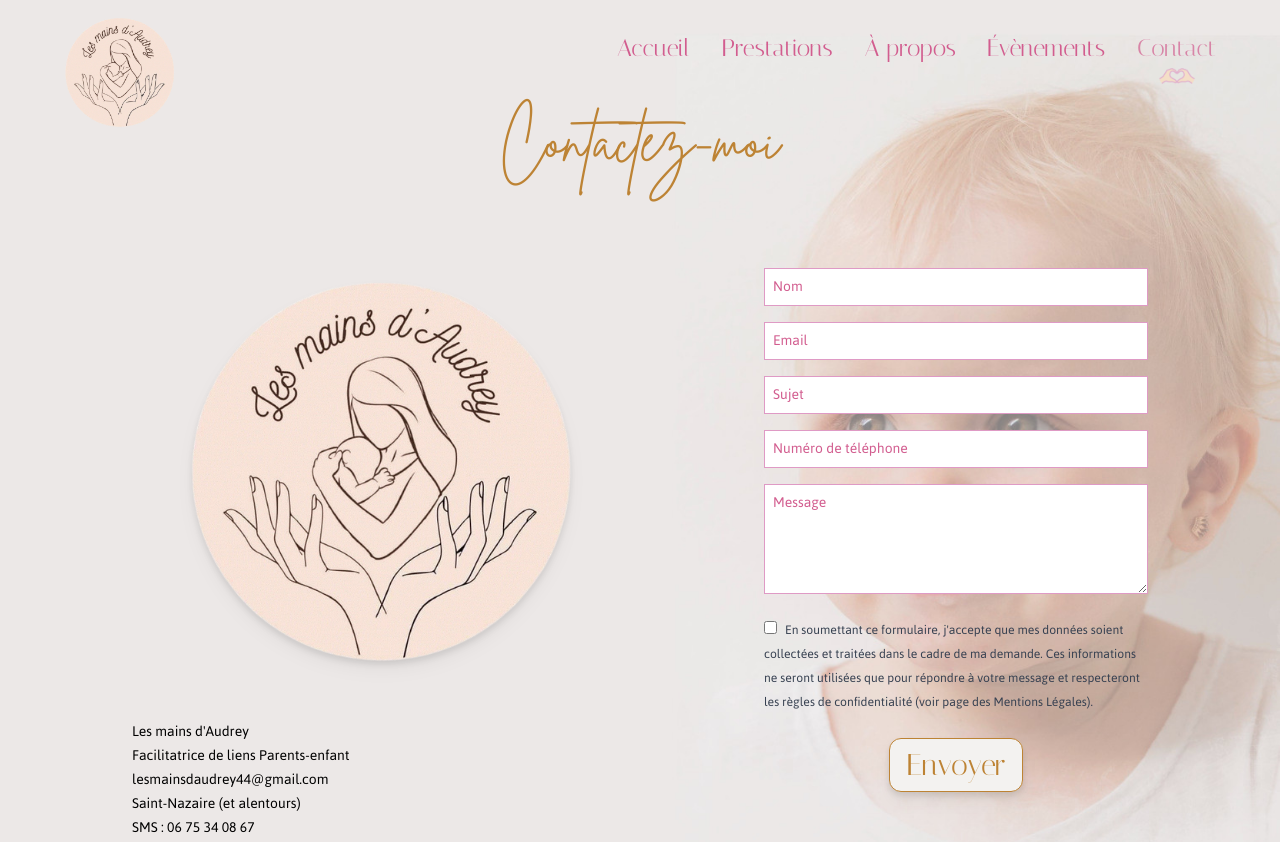
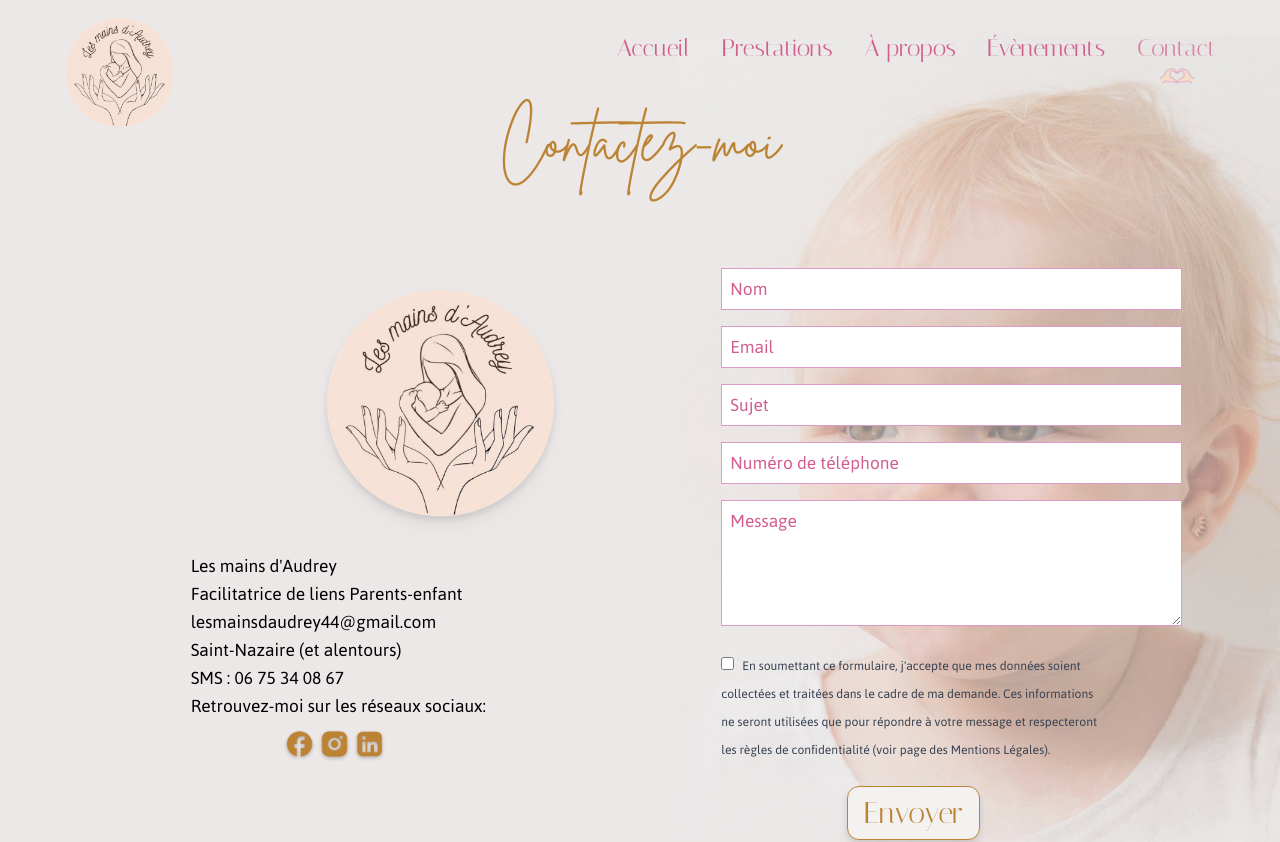
Before and after one commit to luciel53/lesmainsd-audrey, a Next.js app in the folder les-mains-d-audrey/: page /contact in a window 1280 px wide. Shown: the top 842 px of the page. Built offline with nearby package versions, Linux system fonts and the light colour scheme; what tailwindcss-animated would draw is missing.

Commit message:
form is responsive

```diff
--- a/les-mains-d-audrey/src/app/contact/page.js
+++ b/les-mains-d-audrey/src/app/contact/page.js
@@ -7,14 +7,14 @@ export default function Event() {
       <h1 className="font-brittany text-4xl md:text-5xl lg:text-6xl mb-6 md:mb-8 lg:mb-12">
         Contactez-moi
       </h1>
-      <div className="flex flex-wrap-reverse font-jaldi lg:flex-row justify-evenly">
-        <div>
+      <div className="flex flex-wrap-reverse font-jaldi md:text-xl lg:flex-row justify-evenly mx-40">
+        <div className="md:mt-8 mx-4">
           <Image
             src="/images/logo.png"
             alt="Logo de les mains d'Audrey"
             width={400}
             height={400}
-            className=" w-[60%] md:w-[100%] mx-auto drop-shadow-lg"
+            className=" w-[60%] md:w-[60%] mx-auto drop-shadow-lg"
           />
           <p>Les mains d'Audrey</p>
           <p>Facilitatrice de liens Parents-enfant</p>
@@ -44,7 +44,7 @@ export default function Event() {
           </div>
         </div>
         {/* Form */}
-        <div className="mt-12 font-jaldi">
+        <div className="mt-12">
           <form action="#" method="POST" className="font-jaldi">
             {/* Champ Nom */}
             <div className="mb-4">
@@ -54,7 +54,7 @@ export default function Event() {
                 name="name"
                 required
                 placeholder="Nom"
-                className=" w-80 md:w-96 py-1.5 px-2 border border-lightPink focus:outline-none placeholder-pink focus:ring-2 focus:ring-pink text-pink placeholder-pink-500"
+                className=" w-80 md:w-[120%] py-1.5 px-2 border border-lightPink focus:outline-none placeholder-pink focus:ring-2 focus:ring-pink text-pink placeholder-pink-500"
               />
             </div>
 
@@ -66,7 +66,7 @@ export default function Event() {
                 name="email"
                 required
                 placeholder="Email"
-                className=" w-80 md:w-96 py-1.5 px-2 border border-lightPink focus:outline-none placeholder-pink focus:ring-2 focus:ring-pink text-pink placeholder-pink-500 font-normal"
+                className=" w-80 md:w-[120%] py-1.5 px-2 border border-lightPink focus:outline-none placeholder-pink focus:ring-2 focus:ring-pink text-pink placeholder-pink-500 font-normal"
               />
             </div>
 
@@ -78,7 +78,7 @@ export default function Event() {
                 name="subject"
                 required
                 placeholder="Sujet"
-                className=" w-80 md:w-96 py-1.5 px-2 border border-lightPink focus:outline-none placeholder-pink focus:ring-2 focus:ring-pink text-pink placeholder-pink-500 font-normal"
+                className=" w-80 md:w-[120%] py-1.5 px-2 border border-lightPink focus:outline-none placeholder-pink focus:ring-2 focus:ring-pink text-pink placeholder-pink-500 font-normal"
               />
             </div>
 
@@ -89,7 +89,7 @@ export default function Event() {
                 id="phone"
                 name="phone"
                 placeholder="Numéro de téléphone"
-                className=" w-80 md:w-96 py-1.5 px-2 border border-lightPink focus:outline-none placeholder-pink focus:ring-2 focus:ring-pink text-pink placeholder-pink-500 font-normal"
+                className=" w-80 md:w-[120%] py-1.5 px-2 border border-lightPink focus:outline-none placeholder-pink focus:ring-2 focus:ring-pink text-pink placeholder-pink-500 font-normal"
               />
             </div>
 
@@ -101,7 +101,7 @@ export default function Event() {
                 rows="4"
                 required
                 placeholder="Message"
-                className=" w-80 md:w-96 py-1.5 px-2 border border-lightPink focus:outline-none placeholder-pink focus:ring-2 focus:ring-pink text-pink placeholder-pink-500 font-normal"
+                className=" w-80 md:w-[120%] py-1.5 px-2 border border-lightPink focus:outline-none placeholder-pink focus:ring-2 focus:ring-pink text-pink placeholder-pink-500 font-normal"
               ></textarea>
             </div>
 
@@ -114,7 +114,7 @@ export default function Event() {
                 required
                 className="mr-2 "
               />
-              <label htmlFor="consent" className="text-sm text-gray-700">
+              <label htmlFor="consent" className="text-sm text-gray-700 text-justify">
                 En soumettant ce formulaire, j'accepte que mes données soient
                 collectées et traitées dans le cadre de ma demande. Ces
                 informations ne seront utilisées que pour répondre à votre
@@ -123,7 +123,7 @@ export default function Event() {
               </label>
             </div>
 
-            {/* Bouton Envoyer */}
+            {/* Sender button */}
             <div className="flex justify-center">
               <Button btnText="Envoyer" />
             </div>
```
